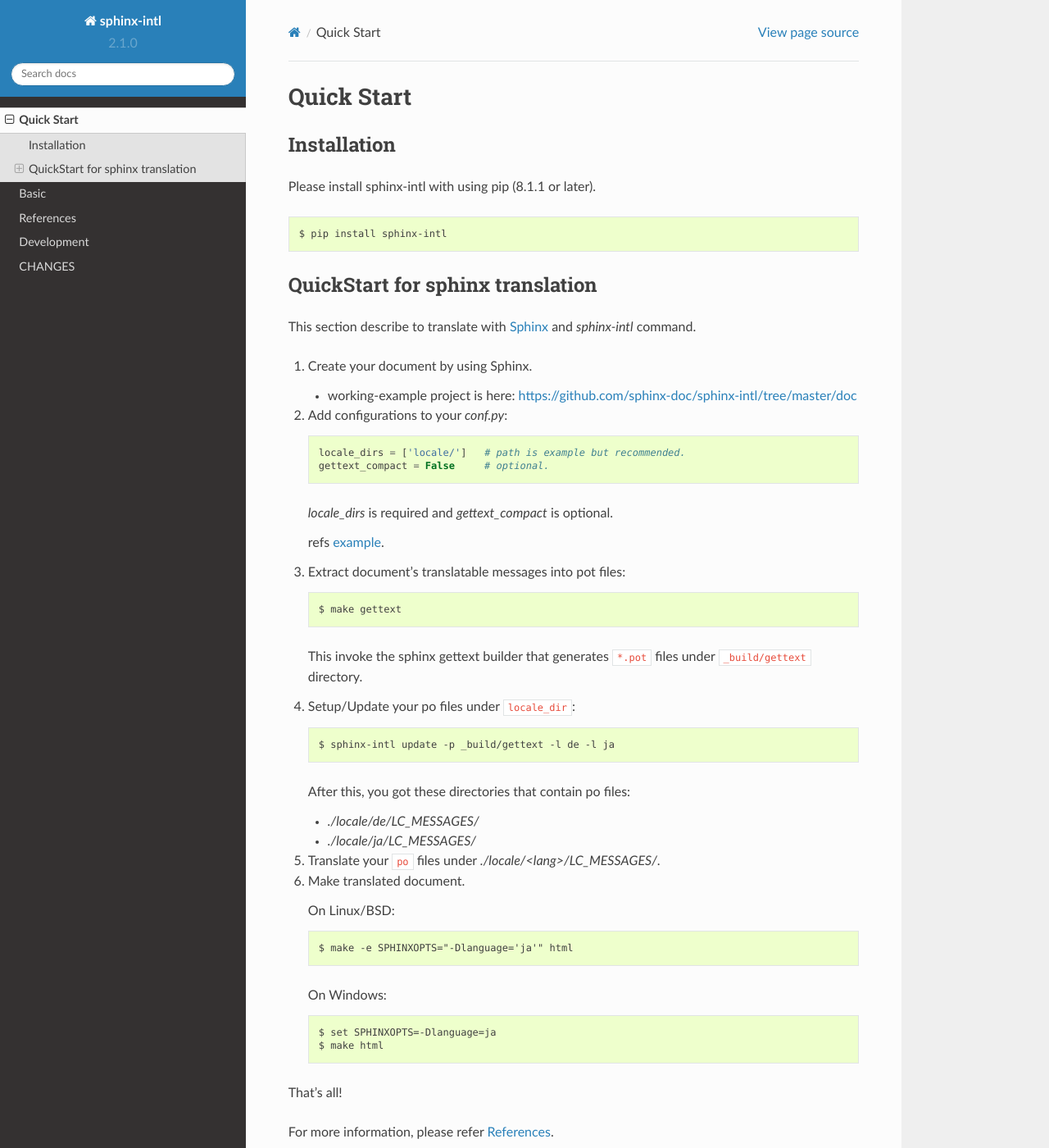
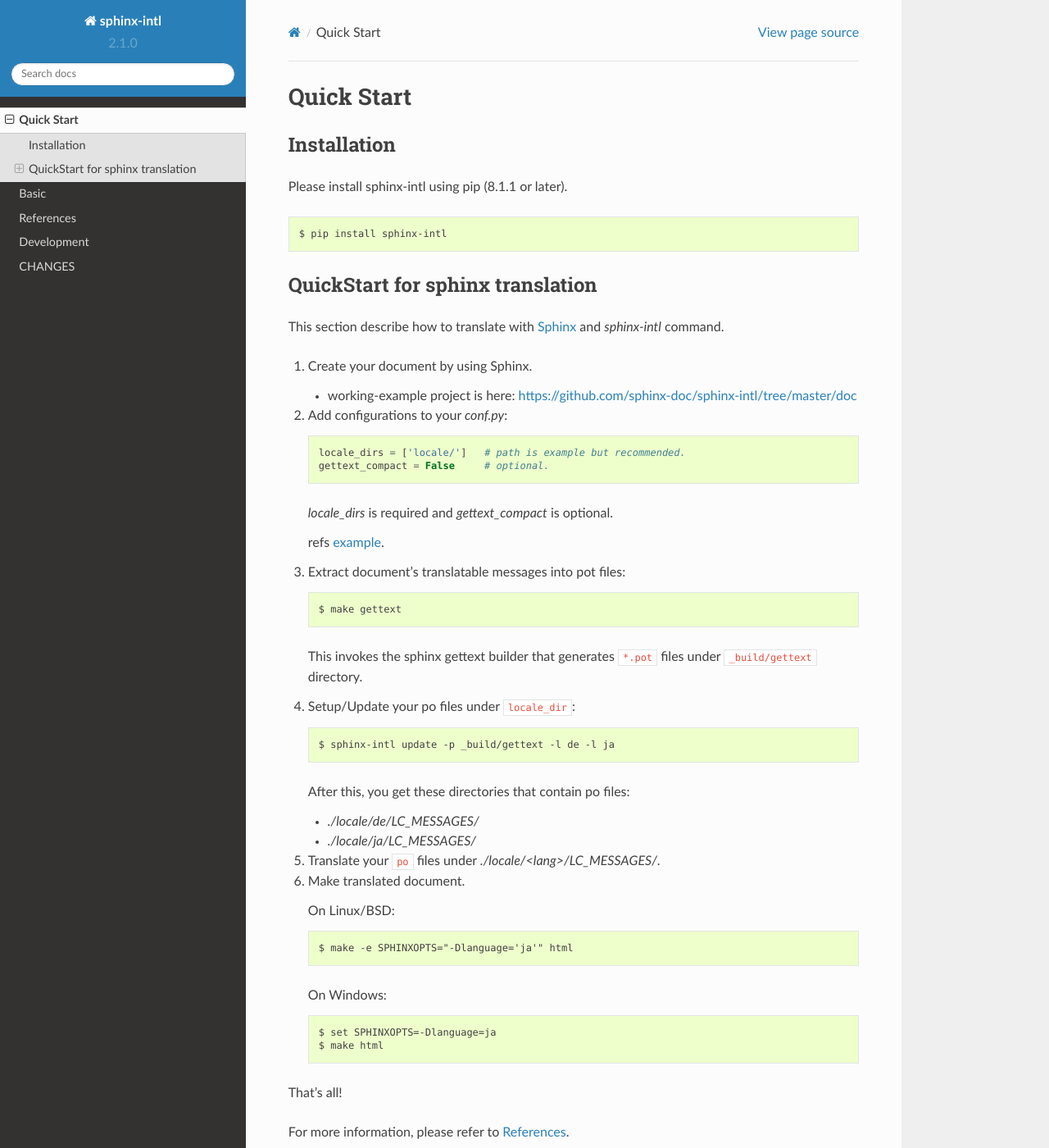
Before and after one commit to sphinx-doc/sphinx-intl, a Sphinx documentation site: the page built from doc/quickstart.rst, in a window 1280 px wide and 1400 px high. Shown: the whole window at 82% size. Built offline with Sphinx 7.4.7 and the Read the Docs theme 2.0.0, drawn with Linux system fonts in a browser that asks for light colours.

Commit message:
Update docs (refs: #39)

```diff
--- a/doc/quickstart.rst
+++ b/doc/quickstart.rst
@@ -5,7 +5,7 @@
 Installation
 ============
 
-Please install sphinx-intl with using pip (8.1.1 or later).
+Please install sphinx-intl using pip (8.1.1 or later).
 
 .. code-block:: bash
 
@@ -15,7 +15,7 @@
 QuickStart for sphinx translation
 ===================================
 
-This section describe to translate with Sphinx_ and `sphinx-intl` command.
+This section describe how to translate with Sphinx_ and `sphinx-intl` command.
 
 1. Create your document by using Sphinx.
 
@@ -35,14 +35,14 @@
 
       $ make gettext
 
-   This invoke the sphinx gettext builder that generates ``*.pot`` files under
+   This invokes the sphinx gettext builder that generates ``*.pot`` files under
    ``_build/gettext`` directory.
 
 4. Setup/Update your po files under ``locale_dir``::
 
       $ sphinx-intl update -p _build/gettext -l de -l ja
 
-   After this, you got these directories that contain po files:
+   After this, you get these directories that contain po files:
 
    * `./locale/de/LC_MESSAGES/`
    * `./locale/ja/LC_MESSAGES/`
@@ -62,7 +62,7 @@
 
 That's all!
 
-For more information, please refer :doc:`refs`.
+For more information, please refer to :doc:`refs`.
 
 .. _Sphinx: http://sphinx-doc.org
 
```
Also changed, not shown: doc/refs.rst (+6 -5 lines), 1 other file.
